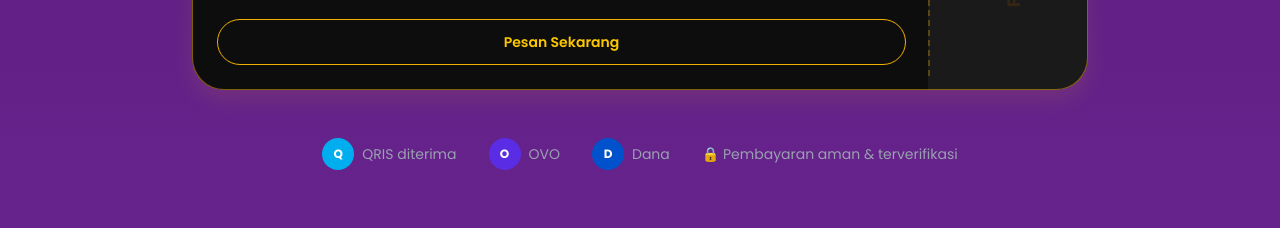
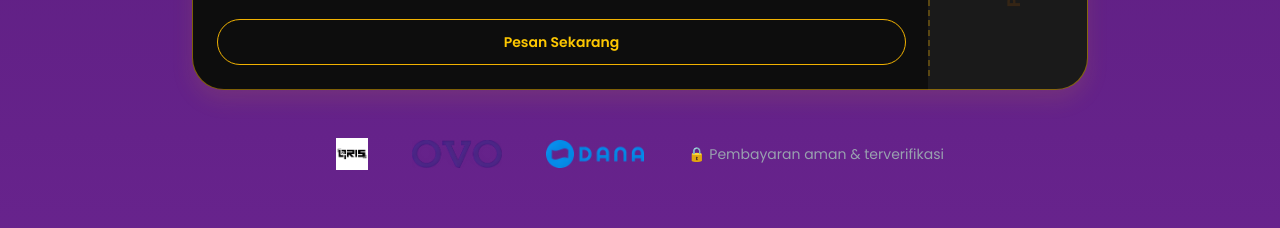
Before and after one commit to fajrihasan/tiket-pradipta, a Next.js app: page /ticket in a window 1280 px wide. Shown: the part 880-1108 px from the top of the page. Built offline with nearby package versions, Linux system fonts and the light colour scheme; no server answers; the database is empty.

Commit message:
Update Blog + S&K

```diff
--- /dev/null
+++ b/src/app/blog/film/page.tsx
@@ -0,0 +1,35 @@
+import React from "react";
+import Link from "next/link";
+
+export default function FilmPage() {
+    return (
+        <section className="relative min-h-screen pt-32 pb-20 px-4 md:px-10">
+            <div className="max-w-4xl mx-auto">
+                <Link
+                    href="/blog"
+                    className="text-purple-400 hover:text-purple-300 mb-8 inline-block transition-colors"
+                >
+                    &larr; Kembali ke Blog
+                </Link>
+
+                <p className="text-xs uppercase tracking-[0.35em] text-purple-400 mb-4">
+                    Pradipta 2026
+                </p>
+                <h1 className="text-4xl md:text-6xl font-extrabold mb-10">
+                    Film{" "}
+                    <span className="text-transparent bg-clip-text bg-gradient-to-r from-purple-400 to-pink-400">
+                        Kita
+                    </span>
+                </h1>
+
+                <div className="bg-[#271043]/30 backdrop-blur-sm border border-white/10 rounded-3xl p-12 flex flex-col items-center justify-center text-center space-y-6">
+                    <div className="text-6xl">🎬</div>
+                    <h2 className="text-3xl font-bold text-white">Coming Soon</h2>
+                    <p className="text-gray-400 max-w-md mx-auto">
+                        Karya film pendek yang mendokumentasikan perjalanan berkesan angkatan 2026 sedang dalam tahap akhir produksi. Nantikan penayangannya segera di halaman ini!
+                    </p>
+                </div>
+            </div>
+        </section>
+    );
+}
--- /dev/null
+++ b/src/app/blog/rundown/page.tsx
@@ -0,0 +1,35 @@
+import React from "react";
+import Link from "next/link";
+
+export default function RundownPage() {
+  return (
+    <section className="relative min-h-screen pt-32 pb-20 px-4 md:px-10">
+      <div className="max-w-4xl mx-auto">
+        <Link
+          href="/blog"
+          className="text-purple-400 hover:text-purple-300 mb-8 inline-block transition-colors"
+        >
+          &larr; Kembali ke Blog
+        </Link>
+
+        <p className="text-xs uppercase tracking-[0.35em] text-purple-400 mb-4">
+          Pradipta 2026
+        </p>
+        <h1 className="text-4xl md:text-6xl font-extrabold mb-10">
+          Rundown{" "}
+          <span className="text-transparent bg-clip-text bg-gradient-to-r from-purple-400 to-pink-400">
+            Acara
+          </span>
+        </h1>
+
+        <div className="bg-[#271043]/30 backdrop-blur-sm border border-white/10 rounded-3xl p-12 flex flex-col items-center justify-center text-center space-y-6">
+          <div className="text-6xl">🕒</div>
+          <h2 className="text-3xl font-bold text-white">Coming Soon</h2>
+          <p className="text-gray-400 max-w-md mx-auto">
+            Jadwal lengkap rangkaian acara sedang dalam proses penyusunan. Kami akan segera memperbarui halaman ini dengan informasi detail mengenai waktu dan agenda acara.
+          </p>
+        </div>
+      </div>
+    </section>
+  );
+}
--- /dev/null
+++ b/src/app/blog/sponsor/page.tsx
@@ -0,0 +1,35 @@
+import React from "react";
+import Link from "next/link";
+
+export default function SponsorPage() {
+    return (
+        <section className="relative min-h-screen pt-32 pb-20 px-4 md:px-10">
+            <div className="max-w-4xl mx-auto">
+                <Link
+                    href="/blog"
+                    className="text-purple-400 hover:text-purple-300 mb-8 inline-block transition-colors"
+                >
+                    &larr; Kembali ke Blog
+                </Link>
+
+                <p className="text-xs uppercase tracking-[0.35em] text-purple-400 mb-4">
+                    Pradipta 2026
+                </p>
+                <h1 className="text-4xl md:text-6xl font-extrabold mb-10">
+                    Sponsor &{" "}
+                    <span className="text-transparent bg-clip-text bg-gradient-to-r from-purple-400 to-pink-400">
+                        Partner
+                    </span>
+                </h1>
+
+                <div className="bg-[#271043]/30 backdrop-blur-sm border border-white/10 rounded-3xl p-12 flex flex-col items-center justify-center text-center space-y-6">
+                    <div className="text-6xl">🤝</div>
+                    <h2 className="text-3xl font-bold text-white">Coming Soon</h2>
+                    <p className="text-gray-400 max-w-md mx-auto">
+                        Halaman ini akan segera diperbarui dengan daftar sponsor dan media partner yang mendukung terselenggaranya Pradipta 2026. Terima kasih atas dukungan luar biasa yang diberikan.
+                    </p>
+                </div>
+            </div>
+        </section>
+    );
+}
--- a/src/app/ticket/page.tsx
+++ b/src/app/ticket/page.tsx
@@ -2,6 +2,7 @@
 
 import { useState, useEffect } from "react";
 import Script from "next/script";
+import Image from "next/image";
 import OrderModal from "@/components/OrderModal";
 import { createClient } from "@/lib/supabase/client";
 
@@ -157,23 +158,35 @@ export default function TicketPage() {
 
           {/* info strip */}
           <div className="mt-12 flex flex-wrap justify-center gap-8 text-sm text-gray-400">
-            <span className="flex items-center gap-2">
-              <span className="w-8 h-8 rounded-full bg-[#00AEEF] flex items-center justify-center text-xs font-bold text-white">
-                Q
-              </span>{" "}
-              QRIS diterima
+            <span className="flex items-center gap-3">
+              <Image
+                src="/images/qr.png"
+                alt="QRIS"
+                width={60}
+                height={30}
+                className="h-6 md:h-8 w-auto object-contain"
+              />
+              <span className="text-gray-400"></span>
             </span>
-            <span className="flex items-center gap-2">
-              <span className="w-8 h-8 rounded-full bg-[#5A2DE4] flex items-center justify-center text-xs font-bold text-white">
-                O
-              </span>{" "}
-              OVO
+            <span className="flex items-center gap-3">
+              <Image
+                src="/images/ovo.png"
+                alt="OVO"
+                width={60}
+                height={30}
+                className="h-5 md:h-7 w-auto object-contain"
+              />
+              <span className="text-gray-400"></span>
             </span>
-            <span className="flex items-center gap-2">
-              <span className="w-8 h-8 rounded-full bg-[#0052CC] flex items-center justify-center text-xs font-bold text-white">
-                D
-              </span>{" "}
-              Dana
+            <span className="flex items-center gap-3">
+              <Image
+                src="/images/dana.png"
+                alt="Dana"
+                width={60}
+                height={30}
+                className="h-5 md:h-7 w-auto object-contain"
+              />
+              <span className="text-gray-400"></span>
             </span>
             <span className="flex items-center gap-2">
               🔒 Pembayaran aman & terverifikasi
--- a/src/components/Footer.tsx
+++ b/src/components/Footer.tsx
@@ -20,7 +20,7 @@ export default function Footer() {
         {/* Buttons (Admin Contacts) */}
         <div className="flex flex-col gap-4 md:gap-8 justify-center md:col-start-2 md:row-start-1 md:row-span-2">
           <a
-            href="#"
+            href="https://wa.me/6287701685791"
             className="flex items-center gap-4 border border-white/40 rounded-xl px-8 py-2 hover:bg-white hover:text-purple-900 transition duration-300 hover:shadow-[0_0_20px_rgba(255,255,255,0.4)]"
           >
             <svg
@@ -41,7 +41,7 @@ export default function Footer() {
           </a>
 
           <a
-            href="#"
+            href="https://wa.me/62895366895178"
             className="flex items-center gap-4 border border-white/40 rounded-xl px-8 py-2 hover:bg-white hover:text-purple-900 transition duration-300 hover:shadow-[0_0_20px_rgba(255,255,255,0.4)]"
           >
             <svg
--- a/src/components/OrderModal.tsx
+++ b/src/components/OrderModal.tsx
@@ -45,6 +45,7 @@ export default function OrderModal({
   const [hp, setHp] = useState("");
   const [quantity, setQuantity] = useState(1);
   const [agreed, setAgreed] = useState(false);
+  const [showTerms, setShowTerms] = useState(false);
 
   // states
   const [step1Error, setStep1Error] = useState(false);
@@ -67,6 +68,7 @@ export default function OrderModal({
     setLoading(false);
     setPaymentStatus("idle");
     setErrorMsg("");
+    setShowTerms(false);
     onClose();
   }
 
@@ -267,15 +269,26 @@ export default function OrderModal({
                 </div>
               </div>
             </div>
-            <label className="flex items-center gap-3 mt-5 cursor-pointer text-sm text-gray-400">
+            <div className="flex items-start gap-3 mt-5 text-sm text-gray-400">
               <input
                 type="checkbox"
-                className="accent-purple-500 w-4 h-4"
+                id="agree-checkbox"
+                className="accent-purple-500 w-4 h-4 mt-0.5 cursor-pointer"
                 checked={agreed}
                 onChange={(e) => setAgreed(e.target.checked)}
               />
-              Saya menyetujui syarat dan ketentuan pembelian tiket.
-            </label>
+              <label htmlFor="agree-checkbox" className="cursor-pointer leading-relaxed">
+                Saya menyetujui{" "}
+                <button
+                  type="button"
+                  onClick={() => setShowTerms(true)}
+                  className="text-purple-400 hover:text-purple-300 underline underline-offset-2 transition"
+                >
+                  syarat dan ketentuan
+                </button>{" "}
+                pembelian tiket.
+              </label>
+            </div>
             {step1Error && (
               <p className="text-red-400 text-xs mt-3">
                 {errorMsg ||
@@ -433,6 +446,39 @@ export default function OrderModal({
             </button>
           </div>
         )}
+
+        {/* Terms Overlay Popup */}
+        {showTerms && (
+          <div className="fixed inset-0 z-[110] flex items-center justify-center p-4">
+            <div
+              className="absolute inset-0 bg-black/60 backdrop-blur-sm"
+              onClick={() => setShowTerms(false)}
+            />
+            <div className="relative bg-[#1a1a1a] border border-[#2a2a2a] rounded-3xl p-8 max-w-sm w-full shadow-2xl pop-in">
+              <h4 className="text-xl font-bold mb-4 text-white">Syarat & Ketentuan</h4>
+              <div className="space-y-4 text-gray-300 text-sm leading-relaxed">
+                <p>
+                  1. Mohon pastikan <strong className="text-purple-400">E-mail</strong> dan <strong className="text-purple-400">Nomor WhatsApp</strong> yang Anda masukkan sudah benar.
+                </p>
+                <p>
+                  2. Tiket QR Code dan informasi penting lainnya akan dikirimkan melalui kontak yang Anda berikan.
+                </p>
+                <p>
+                  3. Panitia berhak menghubungi Anda melalui kontak tersebut untuk keperluan koordinasi acara.
+                </p>
+                <p>
+                  4. Tiket yang sudah dibeli tidak dapat di-refund namun dapat dipindahtangankan dengan konfirmasi ke panitia.
+                </p>
+              </div>
+              <button
+                onClick={() => setShowTerms(false)}
+                className="mt-8 w-full py-3 rounded-xl bg-white/10 hover:bg-white/20 text-white font-semibold transition"
+              >
+                Saya Mengerti
+              </button>
+            </div>
+          </div>
+        )}
       </div>
     </div>
   );
```
